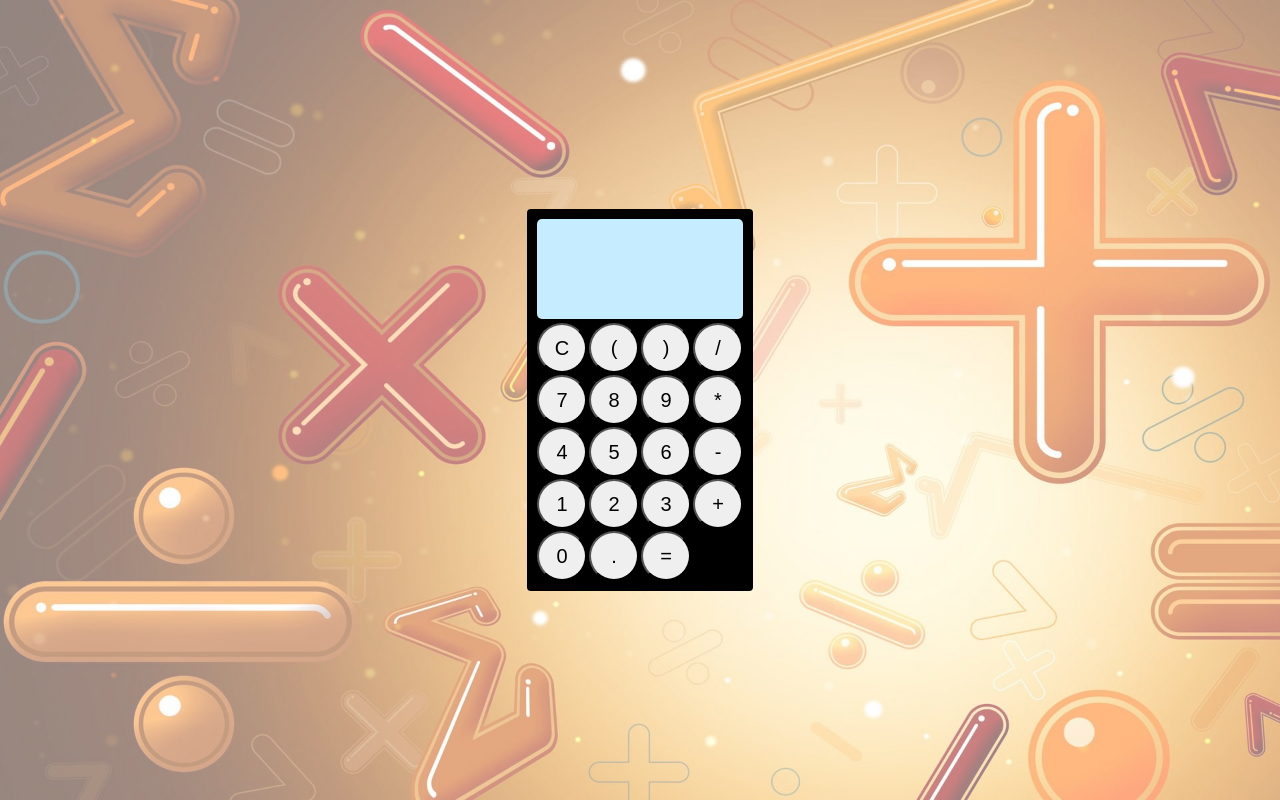
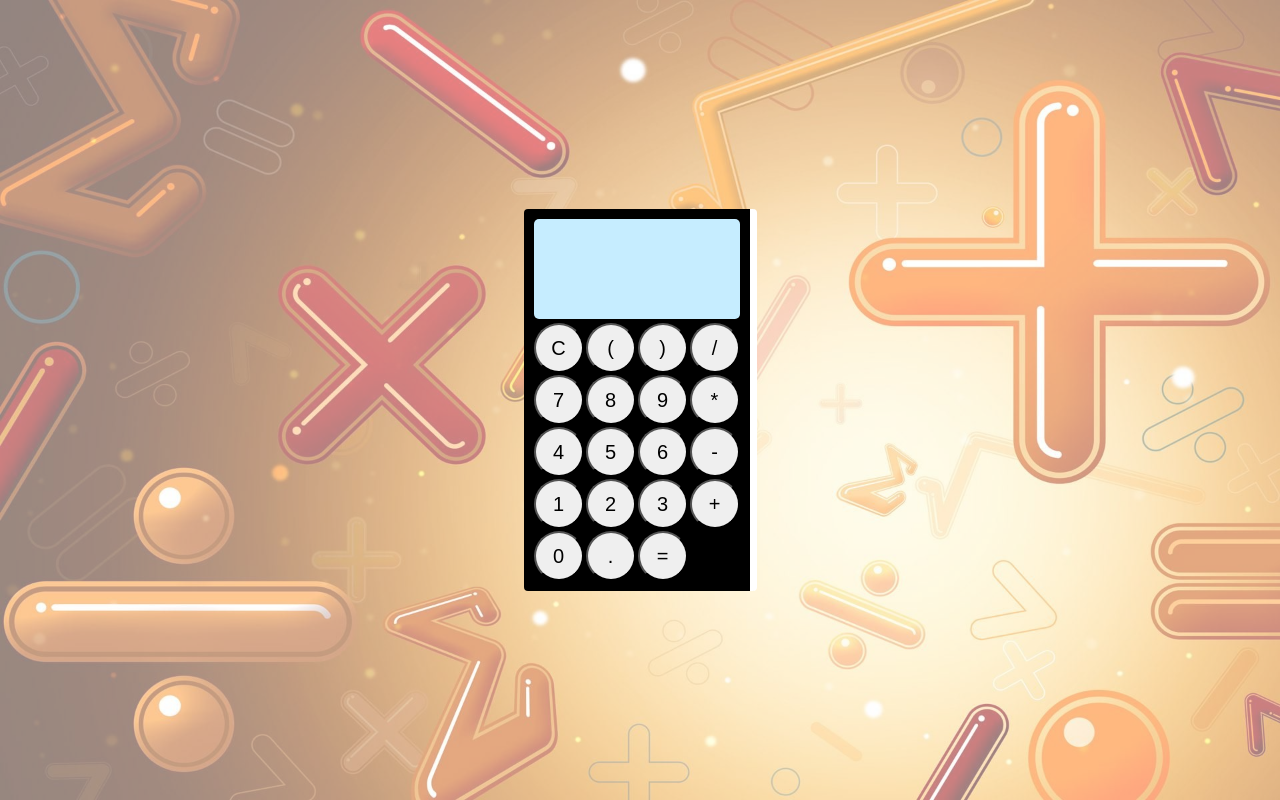
Before and after one commit to soumia-elyakni/calculatrice, a plain HTML site: page index.html in a window 1280 px wide. Drawn offline with Linux system fonts and the light colour scheme.

Commit message:
calculborder

```diff
--- a/calculatrice.css
+++ b/calculatrice.css
@@ -36,6 +36,7 @@ body{
     flex-direction: column;
     padding: 10px;
     border-radius: 4px;
+    border-right: 7px solid white;
 }
 
 .output{
```
